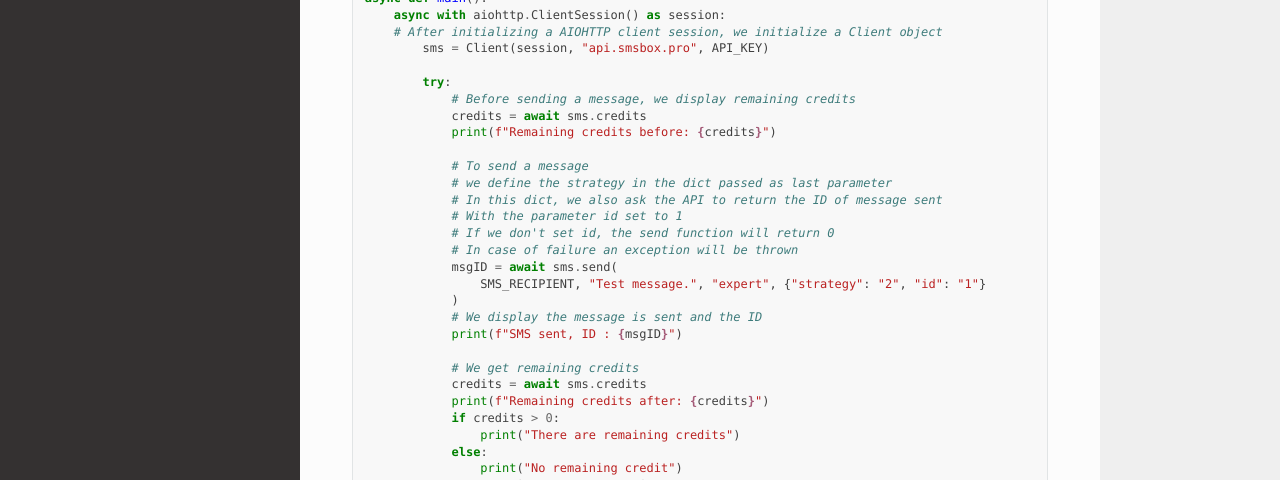
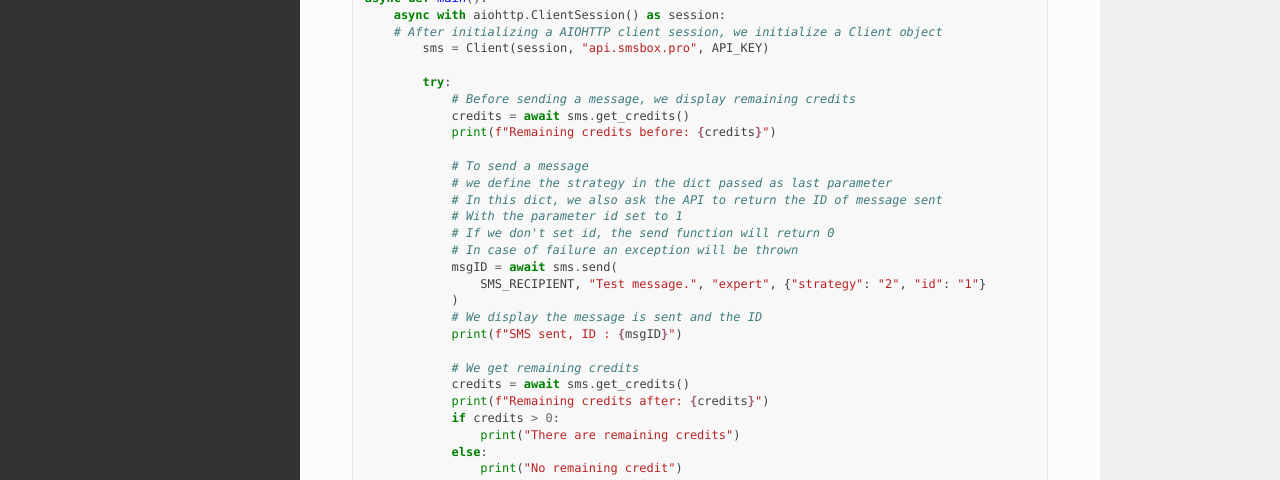
Before and after one commit to Nardol/pysmsboxnet, a Sphinx documentation site: the page built from docs/example.rst, in a window 1280 px wide and 1325 px high. Shown: the part 406-886 px from the top of the window. Built offline with Sphinx 7.4.7 and the Read the Docs theme 2.0.0, drawn with Linux system fonts in a browser that asks for light colours.

Commit message:
Remove async_property dependency which looks unmaintained (#87)
* Rename credits to get_credits to remove async_property requirement
* Update tests
* Update documentation and readme
* Update example.py
* Remove useless requirements.txt
* Fix Pip cache

---------

Signed-off-by: Patrick ZAJDA <patrick@zajda.fr>

```diff
--- a/docs/example.rst
+++ b/docs/example.rst
@@ -22,7 +22,7 @@ Even if it is a little bit different, its principle is the same.
 
            try:
                # Before sending a message, we display remaining credits
-               credits = await sms.credits
+               credits = await sms.get_credits()
                print(f"Remaining credits before: {credits}")
 
                # To send a message
@@ -38,7 +38,7 @@ Even if it is a little bit different, its principle is the same.
                print(f"SMS sent, ID : {msgID}")
 
                # We get remaining credits
-               credits = await sms.credits
+               credits = await sms.get_credits()
                print(f"Remaining credits after: {credits}")
                if credits > 0:
                    print("There are remaining credits")
--- a/docs/pysmsboxnet.rst
+++ b/docs/pysmsboxnet.rst
@@ -4,7 +4,7 @@ pysmsboxnet
 .. automodule:: pysmsboxnet.api
 
 .. autoclass:: pysmsboxnet.api.Client
-   :members: send, credits
+   :members: send, get_credits
 
 Exceptions
 ==========
--- a/example.py
+++ b/example.py
@@ -27,7 +27,7 @@ async def main():
             # print(f"SMS sent, ID : {msgID}")
 
             # We get remaining credits
-            credits = await sms.credits
+            credits = await sms.get_credits()
             # print(f"Remaining credits: {credits}")
             if credits > 0:
                 print("There are remaining credits")
--- a/pyproject.toml
+++ b/pyproject.toml
@@ -33,7 +33,6 @@ classifiers = [
 ]
 dependencies = [
     "aiohttp>=3.8.0,<4.0",
-    "async-property==0.2.1",
 ]
 
 [project.urls]
--- a/requirements.txt
+++ /dev/null
@@ -1,2 +0,0 @@
-aiohttp>=3.8.0,<4.0
-async-property==0.2.1
```
Also changed, not shown: README.md (+1 -1 lines), 4 other files.
